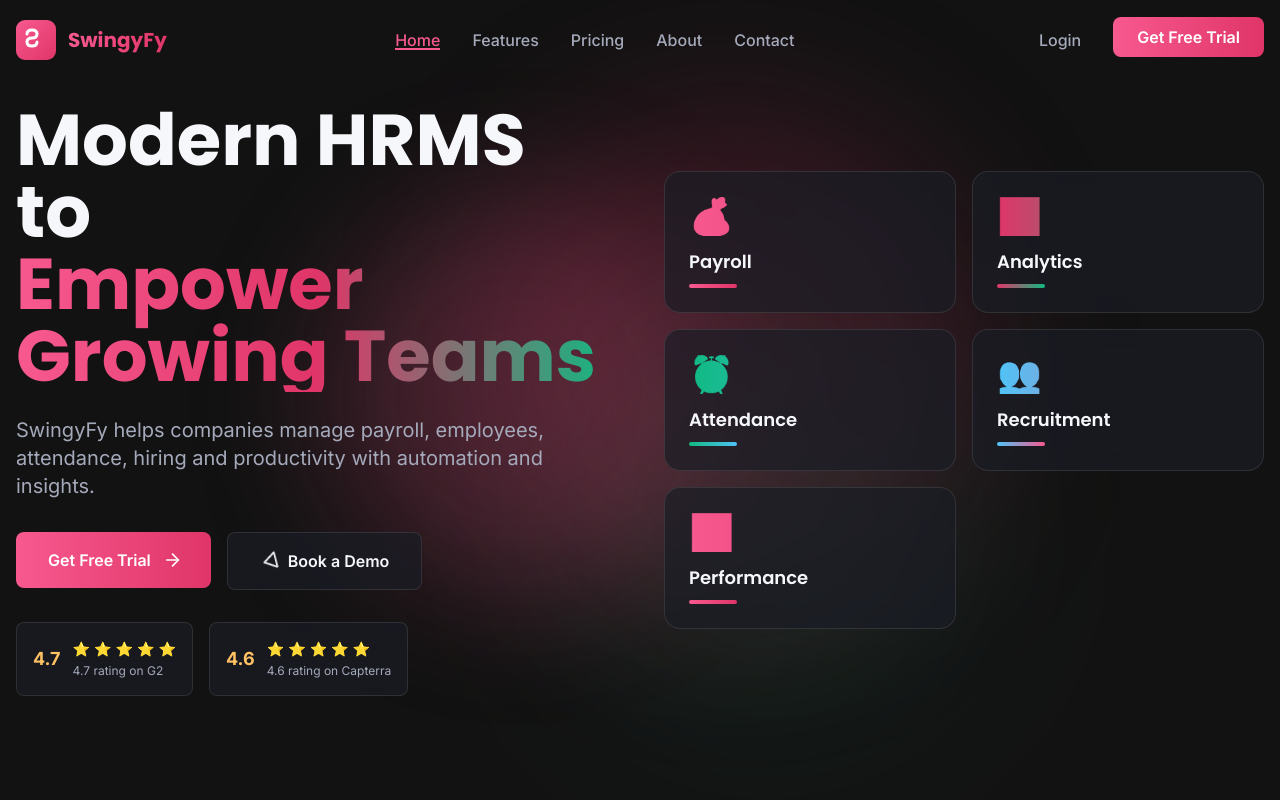
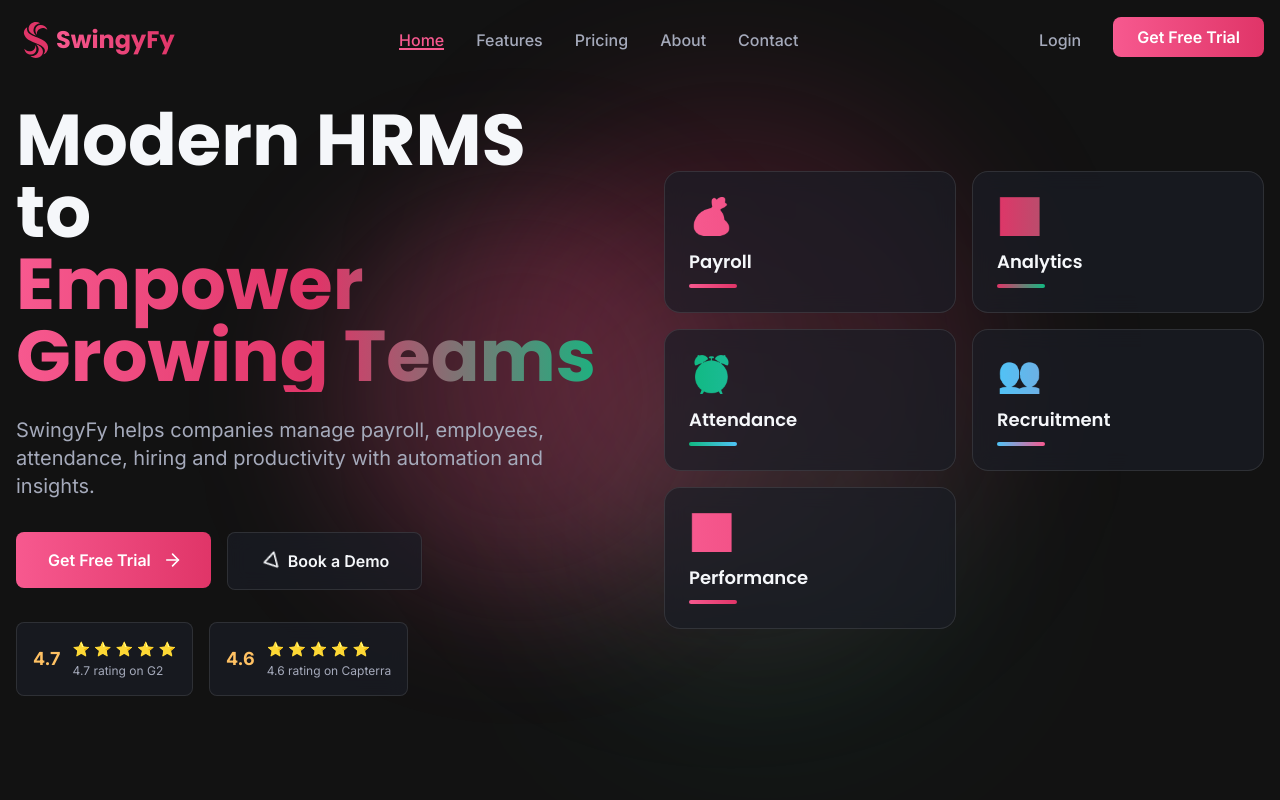
Before and after one commit to KRITARTH56/swingyfy_portfolio, a Next.js app: page / in a window 1280 px wide. Shown: the top 800 px of the page. Built offline with nearby package versions, Linux system fonts and the light colour scheme.

Commit message:
latest changes

```diff
--- a/components/Footer.tsx
+++ b/components/Footer.tsx
@@ -105,13 +105,13 @@
             <motion.div
               whileHover={{ scale: 1.05 }}
             >
-              <Link href="/" className="flex items-center gap-3 mb-4">
+              <Link href="/" className="flex items-center gap-0 mb-4">
                 <img
                   src="/logo-icon.svg"
                   alt="SwingyFy Logo"
                   className="w-10 h-10"
                 />
-                <span className="text-xl font-heading font-bold bg-gradient-to-r from-primary-pink to-primary-pink-dark bg-clip-text text-transparent">
+                <span className="text-2xl font-heading font-bold bg-gradient-to-r from-primary-pink to-primary-pink-dark bg-clip-text text-transparent">
                   SwingyFy
                 </span>
               </Link>
--- a/components/Navbar.tsx
+++ b/components/Navbar.tsx
@@ -43,7 +43,7 @@
             whileHover={{ scale: 1.05 }}
             whileTap={{ scale: 0.95 }}
           >
-            <Link href="/" className="flex items-center gap-3">
+            <Link href="/" className="flex items-center gap-0">
               <motion.div
                 className="w-10 h-10 flex items-center justify-center"
                 whileHover={{
@@ -58,11 +58,11 @@
                 <img
                   src="/logo-icon.svg"
                   alt="SwingyFy Logo"
-                  className="w-10 h-10"
+                  className="w-10 h-9"
                 />
               </motion.div>
               <motion.span
-                className="text-xl font-heading font-bold bg-gradient-to-r from-primary-pink to-primary-pink-dark bg-clip-text text-transparent"
+                className="text-2xl font-heading font-bold bg-gradient-to-r from-primary-pink to-primary-pink-dark bg-clip-text text-transparent"
                 whileHover={{ scale: 1.05 }}
               >
                 SwingyFy
```
Also changed, not shown: public/kkt.svg (added), public/logo-icon.svg.
